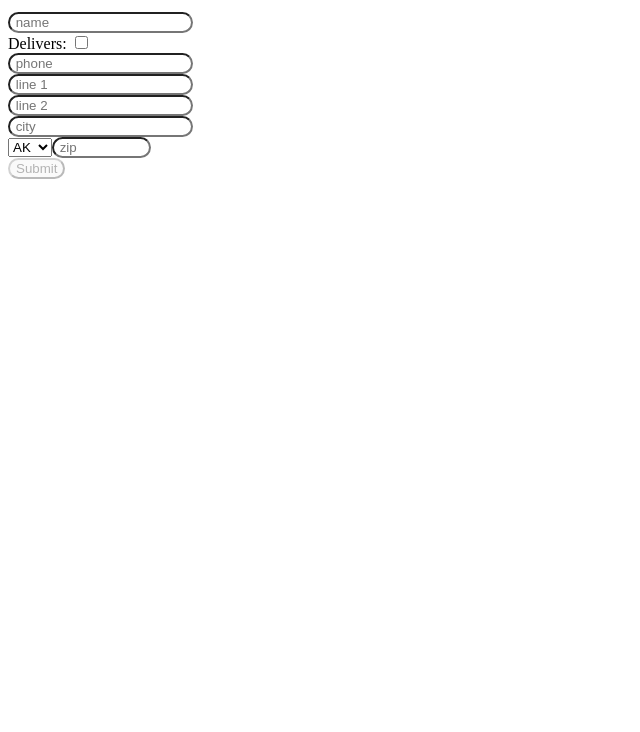
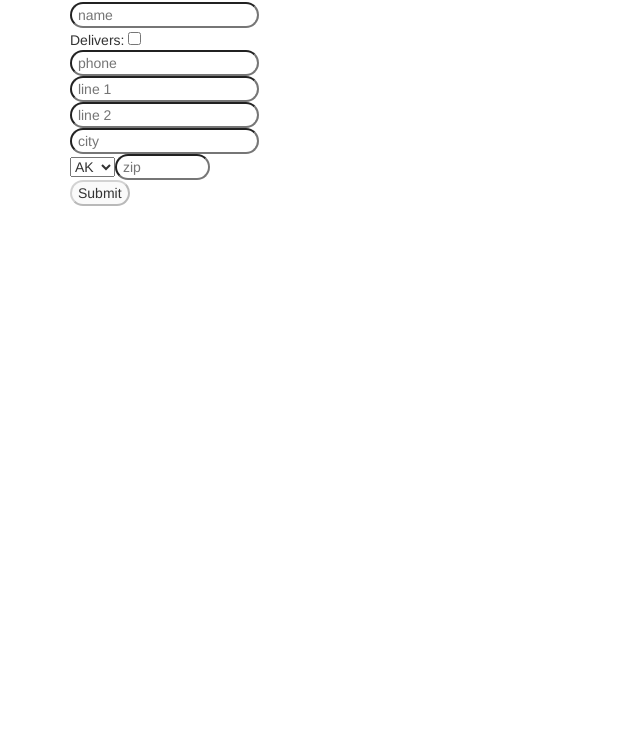
Before and after one commit to BenWhite89/Week4-day5, a website: page Client/index.html in a window 1280 px wide. Shown: the part 68-800 px from the top of the page, without its empty margins (0-640 px from the left). Drawn offline with nearby package versions, Linux system fonts and the light colour scheme; files that its build step writes are made by us from their sources; no server answers.

Commit message:
Clean code

```diff
--- a/Client/index.html
+++ b/Client/index.html
@@ -6,10 +6,13 @@
     <meta http-equiv="X-UA-Compatible" content="ie=edge">
     <script src="https://ajax.googleapis.com/ajax/libs/jquery/3.2.1/jquery.min.js"></script>
     <script src="script.js"></script>
+    <script src="https://maxcdn.bootstrapcdn.com/bootstrap/3.3.7/js/bootstrap.min.js"></script>
+    <link rel="stylesheet" href="https://maxcdn.bootstrapcdn.com/bootstrap/3.3.7/css/bootstrap.min.css">
     <link rel="stylesheet" type="text/css" href="styles.css">
     <title>Pizza Planet</title>
 </head>
 <body>
+    <div class="container">
         <h1>Pizza Planet Locations</h1>
         <form class="create">
             <input id="name" type="text" placeholder=" name"><br/>
@@ -26,5 +29,6 @@
         <div class="locations">
 
         </div>
+    </div>
 </body>
 </html>
```
Also changed, not shown: 1 other file. Lines whose indentation alone changed are shown as unchanged.
